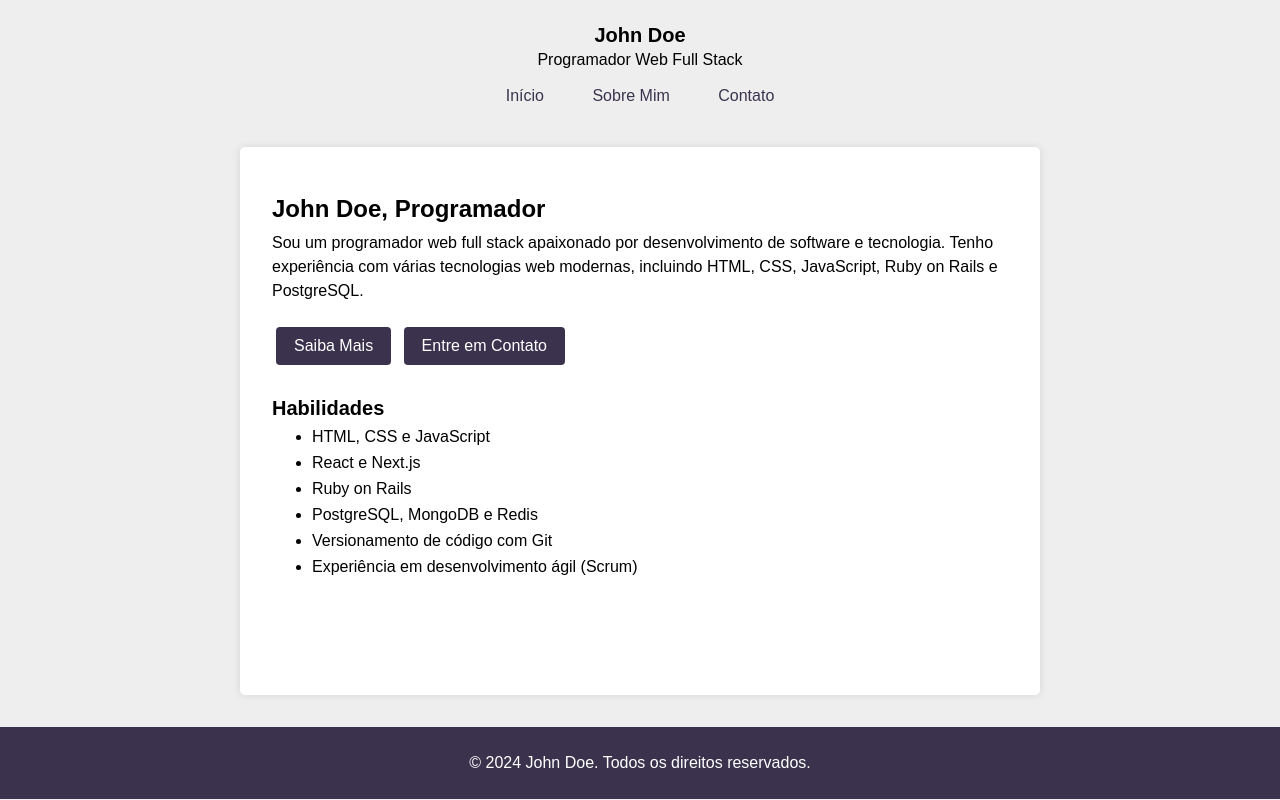
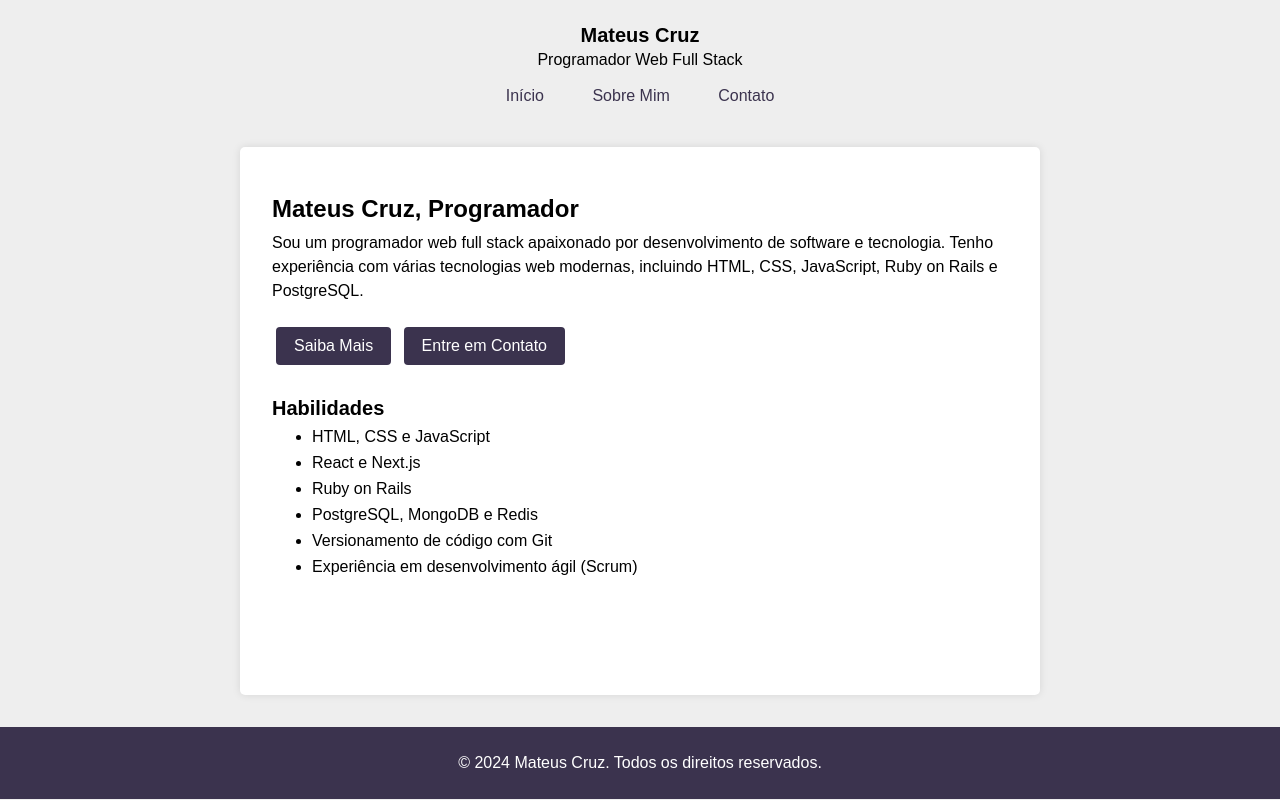
Before and after one commit to Mdacruzrego/exercicio-3, a plain HTML site: page index.html in a window 1280 px wide. Drawn offline with Linux system fonts and the light colour scheme.

Commit message:
Alterando nomes para o meu próprio

```diff
--- a/index.html
+++ b/index.html
@@ -3,14 +3,14 @@
   <head>
     <meta charset="UTF-8" />
     <meta name="viewport" content="width=device-width, initial-scale=1.0" />
-    <title>Início - John Doe, Programador</title>
+    <title>Início - Mateus Cruz, Programador</title>
     <link rel="stylesheet" href="style.css" />
   </head>
 
   <body>
     <header>
       <div>
-        <div class="logo">John Doe</div>
+        <div class="logo">Mateus Cruz</div>
         <div class="title">Programador Web Full Stack</div>
       </div>
       <nav>
@@ -22,7 +22,7 @@
     </header>
     <div class="container">
       <section>
-        <h1>John Doe, Programador</h1>
+        <h1>Mateus Cruz, Programador</h1>
         <p>
           Sou um programador web full stack apaixonado por desenvolvimento de
           software e tecnologia. Tenho experiência com várias tecnologias web
@@ -48,7 +48,7 @@
       </section>
     </div>
     <footer>
-      <p>&copy; 2024 John Doe. Todos os direitos reservados.</p>
+      <p>&copy; 2024 Mateus Cruz. Todos os direitos reservados.</p>
     </footer>
   </body>
 </html>
```
